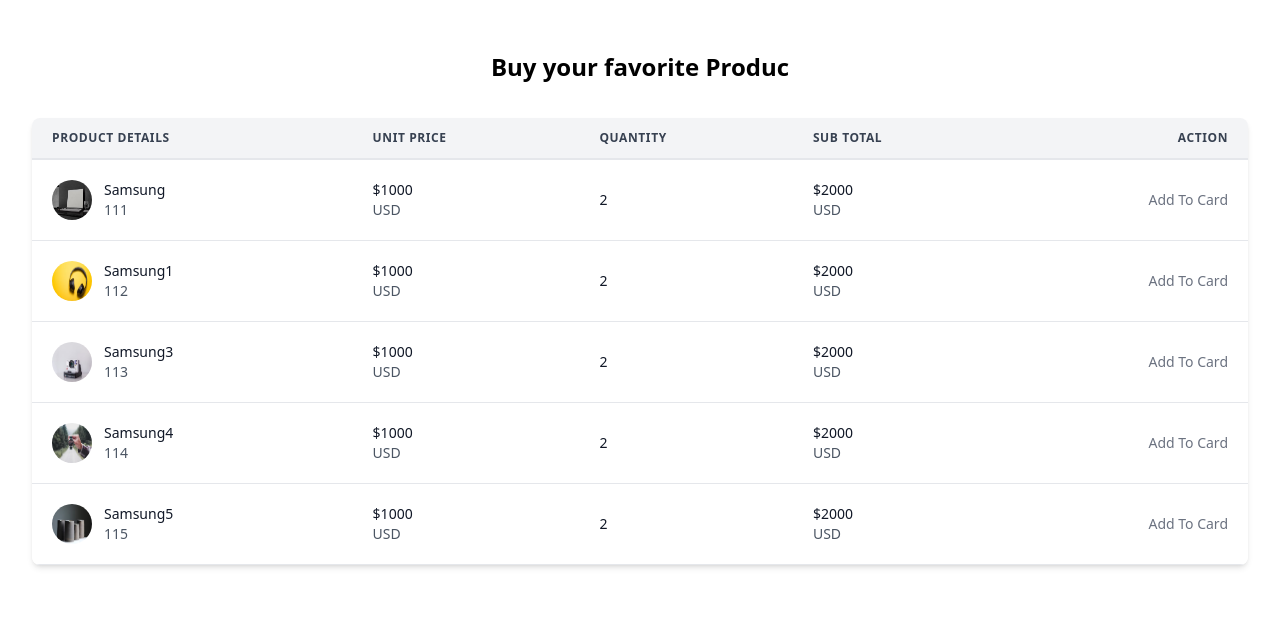
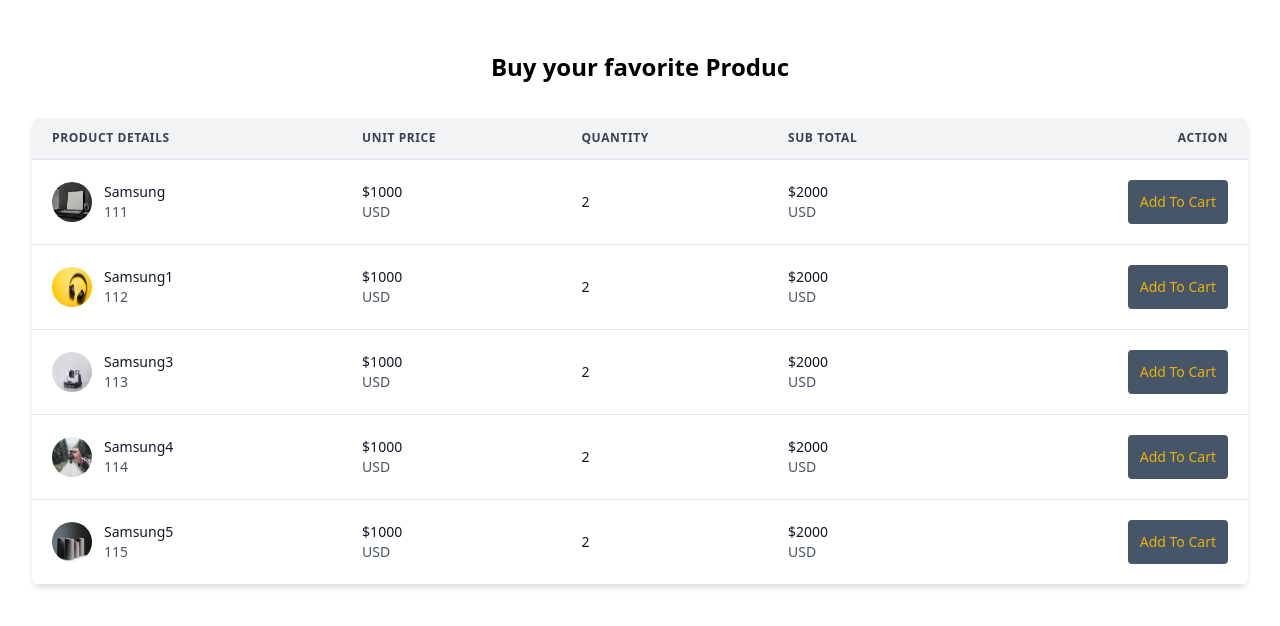
Before and after one commit to abdulhay103/Module-4, a website: page index.html in a window 1280 px wide. Drawn offline with Linux system fonts and the light colour scheme.

Commit message:
code checked

```diff
--- a/src/js/main.js
+++ b/src/js/main.js
@@ -105,11 +105,11 @@
           class="px-5 py-5 border-b border-gray-200 bg-white text-sm text-right"
         >
           <button
-            onclick ="buyProduct(${product.id})"
+            onclick ="addToCart(${product.id})"
             type="button"
-            class="inline-block text-gray-500 hover:text-gray-700"
+            class="inline-block text-yellow-500 hover:text-white p-3 bg-slate-600 rounded"
           >
-            Add To Card
+            Add To Cart
           </button>
         </td>
       </tr>`
@@ -118,9 +118,9 @@
 readProducts();
 
 
-function buyProduct(id){
+function addToCart(id){
+  let currentProduct = products.find(item => item.id === id);
+  console.log(currentProduct);
+  console.log(products);
   window.location = `./src/pages/cart.html?id=${id}`;
-    let currentProduct = products.find(item => item.id === id);
-    console.log(currentProduct);
-    console.log(products);
 }
```
Also changed, not shown: src/css/style.css.
